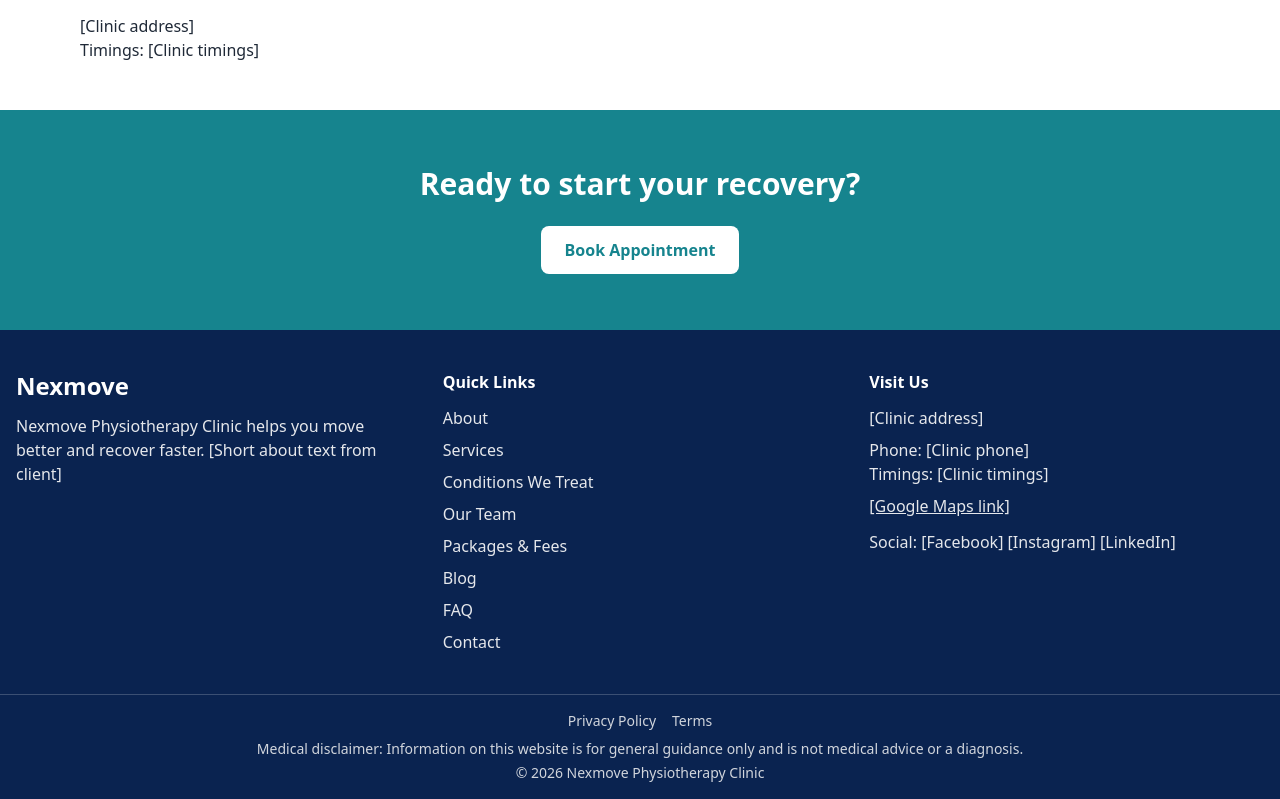
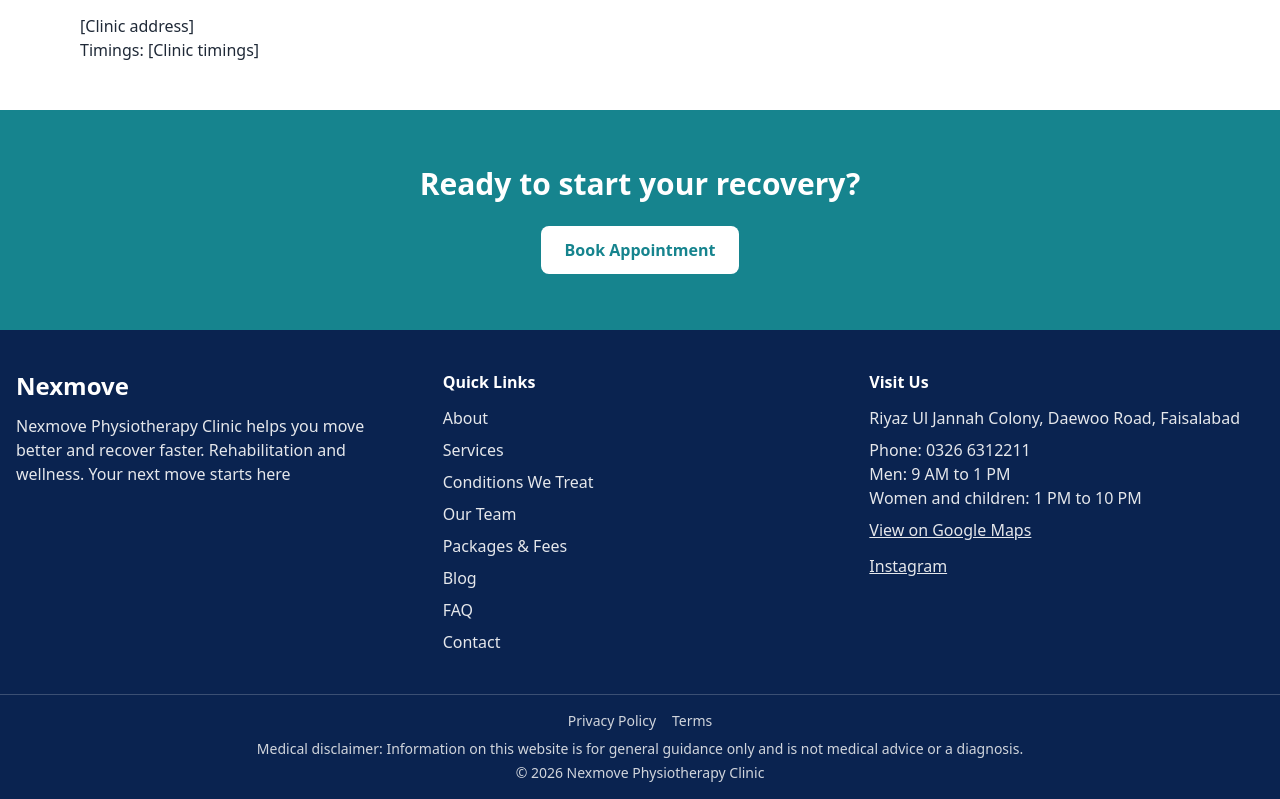
Before and after one commit to amna-butt-code/codesaviours-ETraining-TeamB-Nexmove, a Next.js app in the folder client/: page / in a window 1280 px wide. Shown: the part 1614-2413 px from the top of the page. Built offline with nearby package versions, Linux system fonts and the light colour scheme; no server answers.

Commit message:
feat: fill footer address, timings and links

```diff
--- a/client/src/components/Footer.js
+++ b/client/src/components/Footer.js
@@ -17,7 +17,7 @@ export default function Footer() {
           <h3 className="text-2xl font-bold mb-3">Nexmove</h3>
           <p className="text-gray-200">
             Nexmove Physiotherapy Clinic helps you move better and recover
-            faster. [Short about text from client]
+            faster. Rehabilitation and wellness. Your next move starts here
           </p>
         </div>
 
@@ -35,14 +35,17 @@ export default function Footer() {
         </div>
 
         <div>
-          <h4 className="font-semibold mb-3">Visit Us</h4>
-          <p className="text-gray-200">[Clinic address]</p>
-          <p className="text-gray-200 mt-2">Phone: [Clinic phone]</p>
-          <p className="text-gray-200">Timings: [Clinic timings]</p>
-          <a href="#" className="text-gray-200 underline mt-2 inline-block">
-            [Google Maps link]
-          </a>
-          <p className="text-gray-200 mt-3">Social: [Facebook] [Instagram] [LinkedIn]</p>
+<h4 className="font-semibold mb-3">Visit Us</h4>
+<p className="text-gray-200">Riyaz Ul Jannah Colony, Daewoo Road, Faisalabad</p>
+<p className="text-gray-200 mt-2">Phone: 0326 6312211</p>
+<p className="text-gray-200">Men: 9 AM to 1 PM</p>
+<p className="text-gray-200">Women and children: 1 PM to 10 PM</p>
+<a href="https://share.google/i4m42aMPoyZVJKvn3" target="_blank" rel="noopener noreferrer" className="text-gray-200 underline mt-2 inline-block">
+  View on Google Maps
+</a>
+<p className="text-gray-200 mt-3">
+  <a href="https://www.instagram.com/nexmove_/" target="_blank" rel="noopener noreferrer" className="underline">Instagram</a>
+</p>
         </div>
       </div>
 
```
